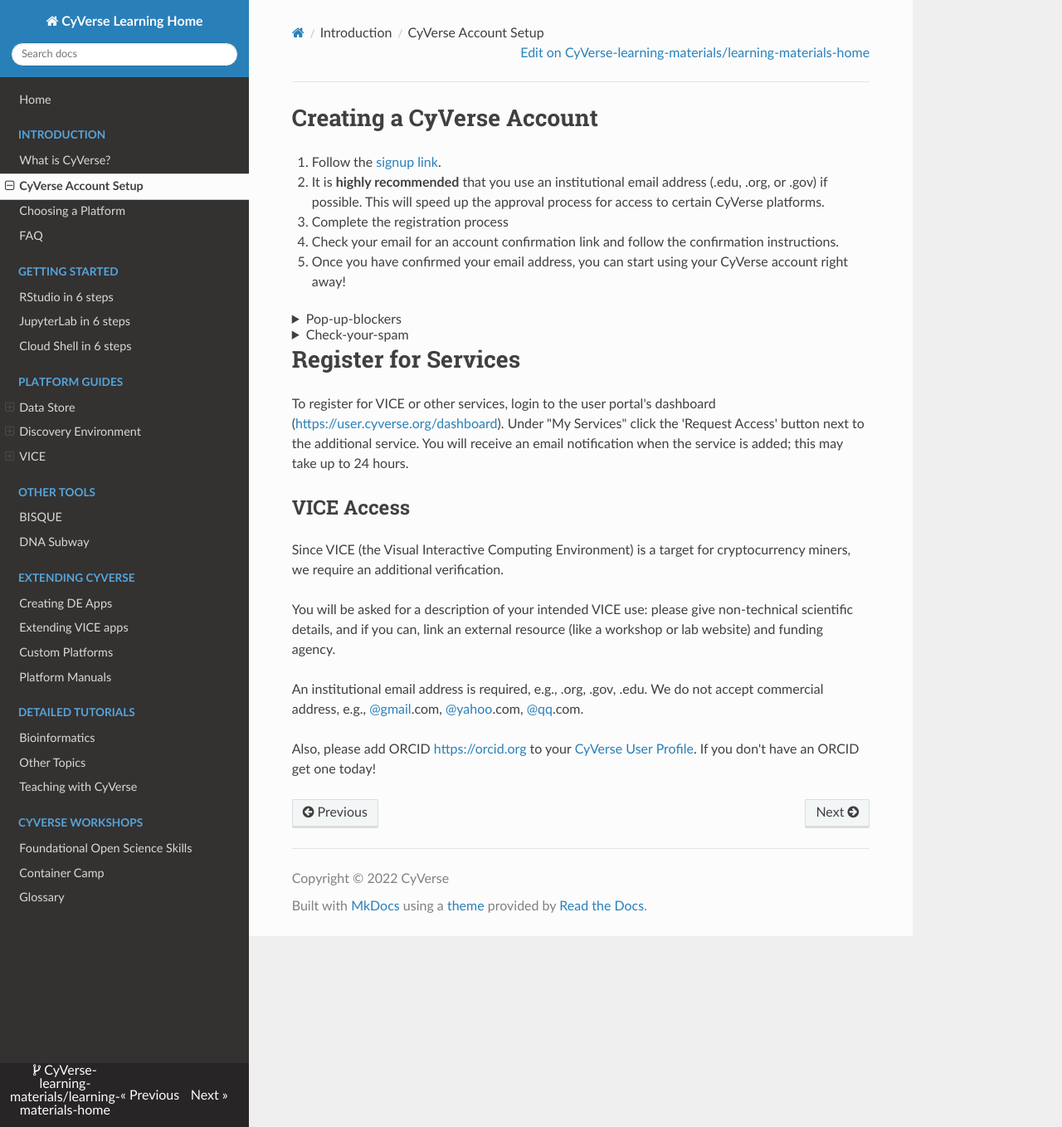
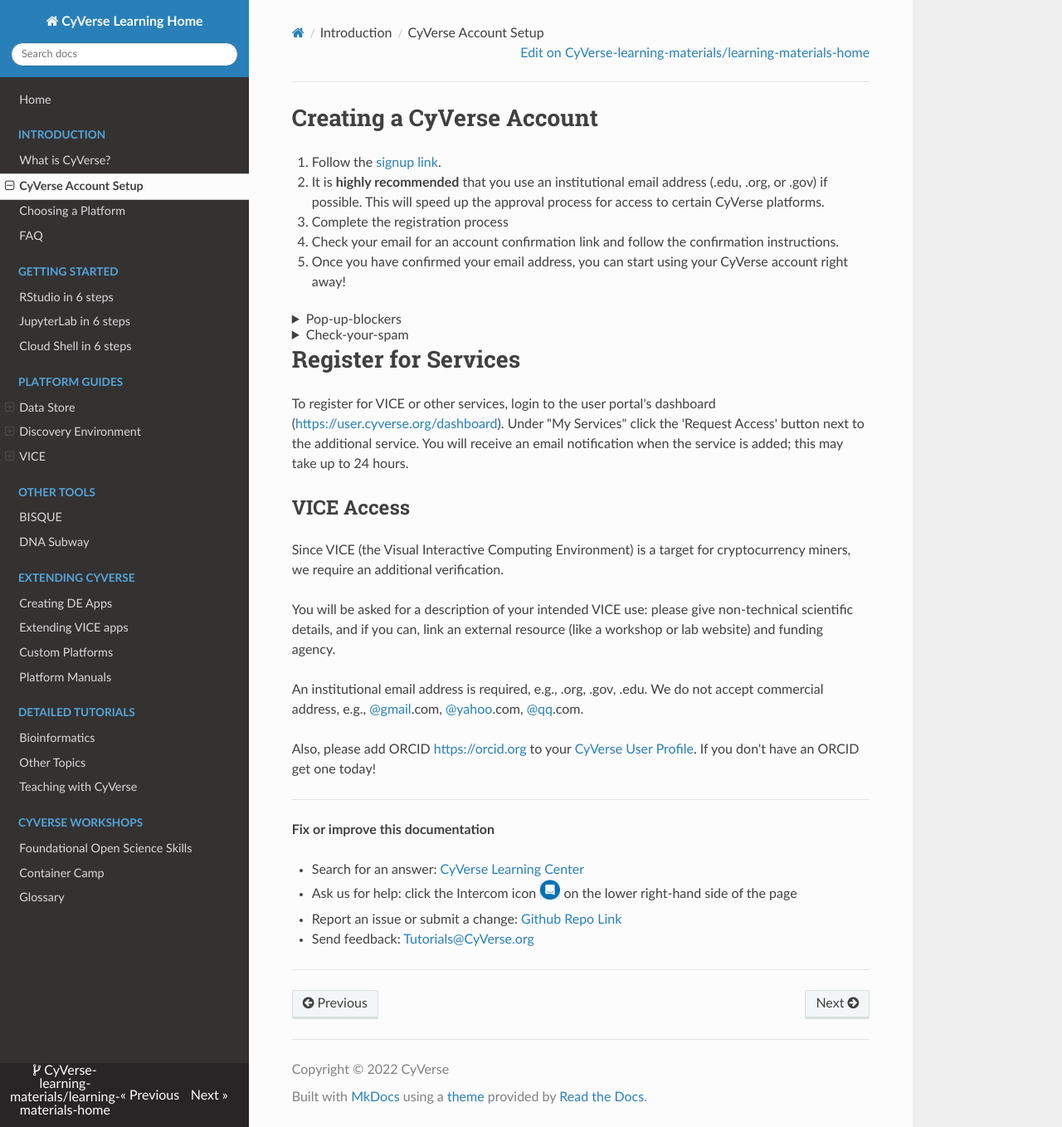
Before and after one commit to CyVerse-learning-materials/learning-materials-home, an MkDocs documentation site: the page built from docs/account.md, in a window 1280 px wide and 1358 px high. Shown: the whole window at 83% size. Built offline with MkDocs 1.6.1, drawn with Linux system fonts in a browser that asks for light colours; nearby versions of some CDN libraries; a script that is not in the unit is left out.

Commit message:
Update account.md

```diff
--- a/docs/account.md
+++ b/docs/account.md
@@ -35,3 +35,17 @@
 An institutional email address is required, e.g., .org, .gov, .edu. We do not accept commercial address, e.g., @gmail.com, @yahoo.com, @qq.com.
 
 Also, please add ORCID <https://orcid.org> to your [CyVerse User Profile](https://user.cyverse.org). If you don't have an ORCID get one today!
+
+-----------------------------------------------------------------------
+
+**Fix or improve this documentation**
+
+  - Search for an answer:
+     [CyVerse Learning Center](https://learning.cyverse.org)
+  - Ask us for help:
+    click the Intercom icon ![Intercom](assets/intercom.png){ width="25" } on the lower right-hand side of the page
+  - Report an issue or submit a change:
+    [Github Repo Link](https://github.com/cyverse-learning-materials/)
+  - Send feedback: <Tutorials@CyVerse.org>
+
+------------------------------------------------------------------------
```
